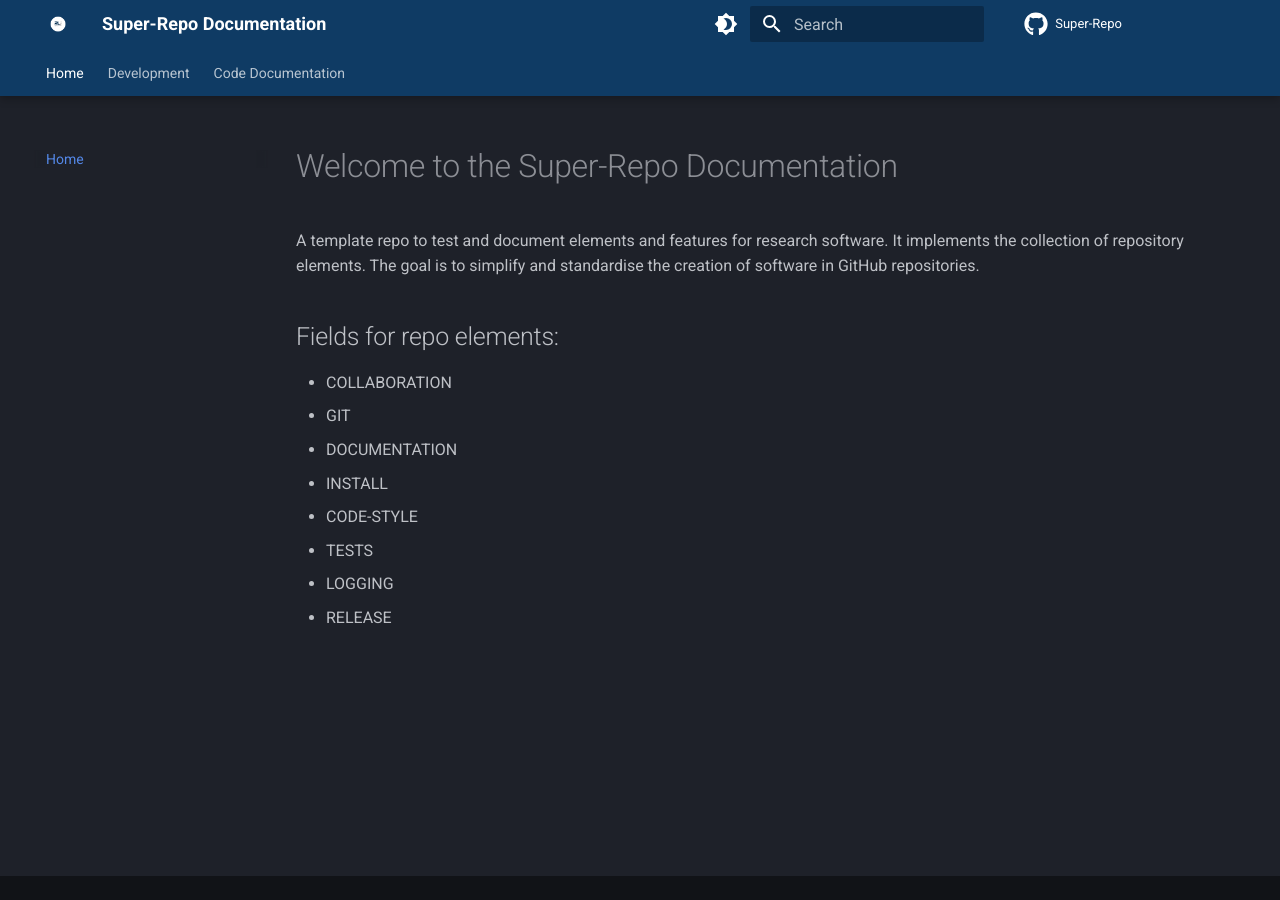
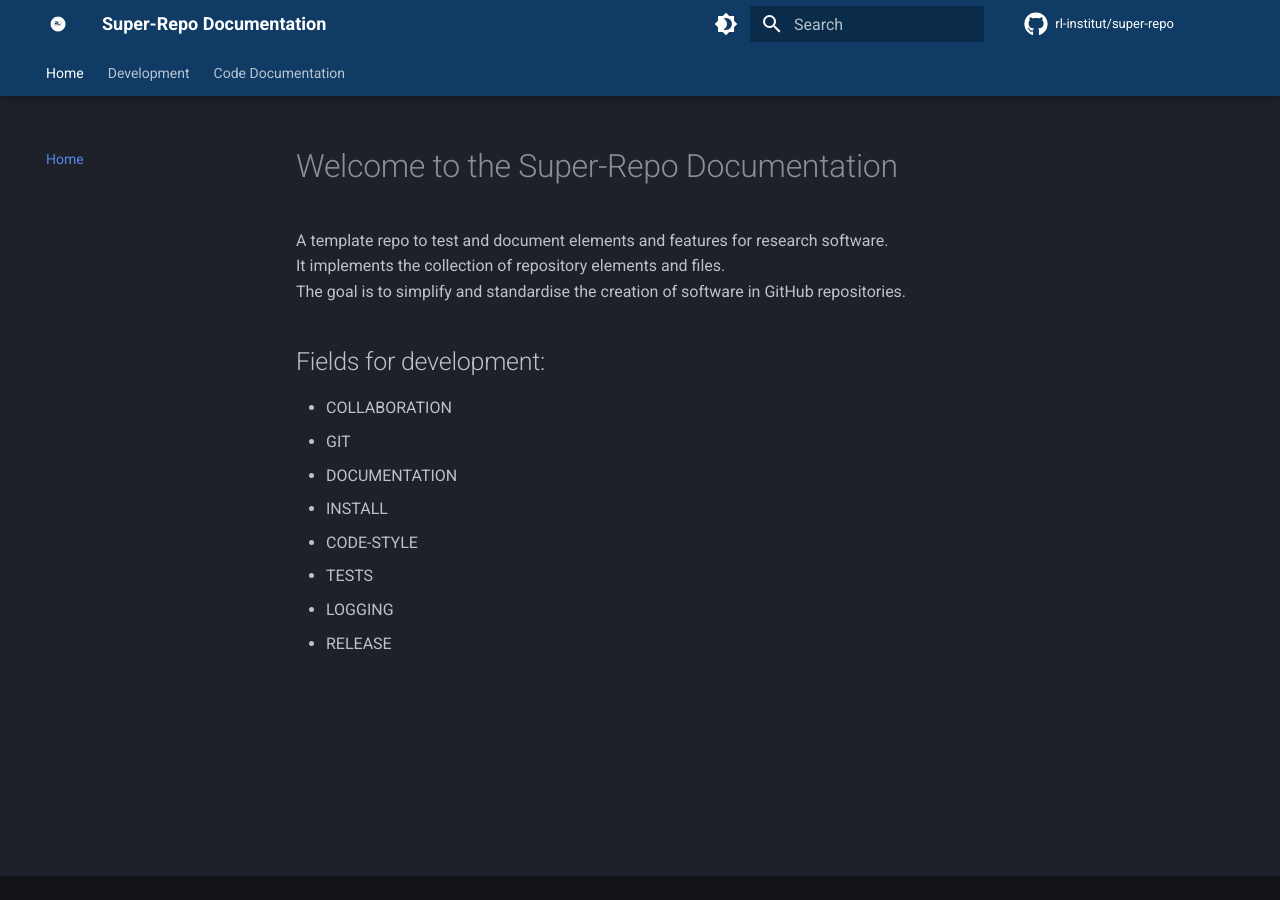
Before and after one commit to pedrocaixeta/infDB_fork_31mar, an MkDocs documentation site: the page built from docs/index.md, in a window 1280 px wide. Built offline with MkDocs 1.6.1 and Material for MkDocs 9.7.7, drawn with Linux system fonts in a browser that asks for light colours; comment, search, counter and statistics services are not loaded.

Commit message:
Update documentation #4

```diff
--- a/docs/index.md
+++ b/docs/index.md
@@ -6,11 +6,11 @@ hide:
 
 # Welcome to the Super-Repo Documentation
 
-A template repo to test and document elements and features for research software.
-It implements the collection of repository elements.
+A template repo to test and document elements and features for research software. <br>
+It implements the collection of repository elements and files. <br>
 The goal is to simplify and standardise the creation of software in GitHub repositories.
 
-## Fields for repo elements:
+## Fields for development:
 
 - COLLABORATION
 - GIT
--- a/mkdocs.yml
+++ b/mkdocs.yml
@@ -4,7 +4,7 @@ site_url:
 site_description: Write your documentation in Markdown and create a static page for your developer and user community
 
 # Repository
-repo_name: Super-Repo
+repo_name: rl-institut/super-repo
 repo_url: https://github.com/rl-institut/super-repo
 docs_dir: docs
 
@@ -61,4 +61,4 @@ nav:
       - release/index.md
   - Code Documentation:
     - Install:
-      - git/index.md
+      - install/index.md
```
Also changed, not shown: docs/documentation/index.md (+1 -1 lines), docs/install/index.md (added, +7 -0 lines).
